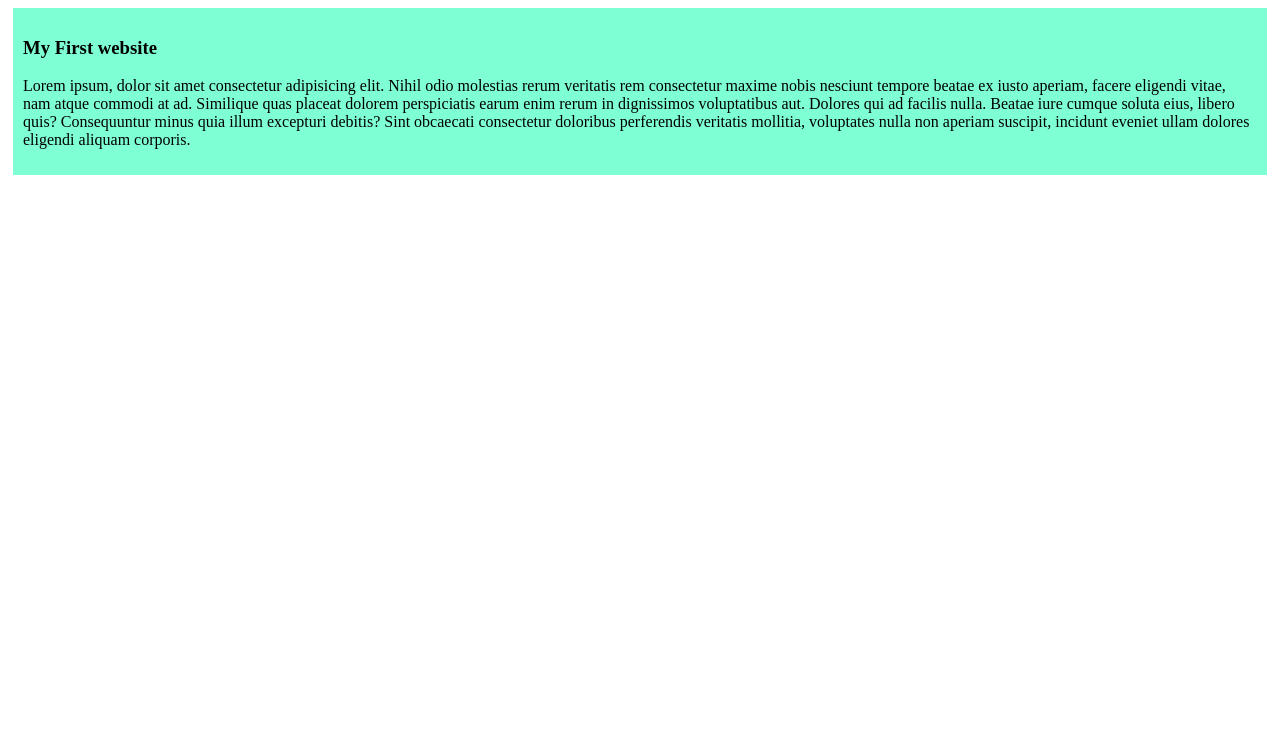
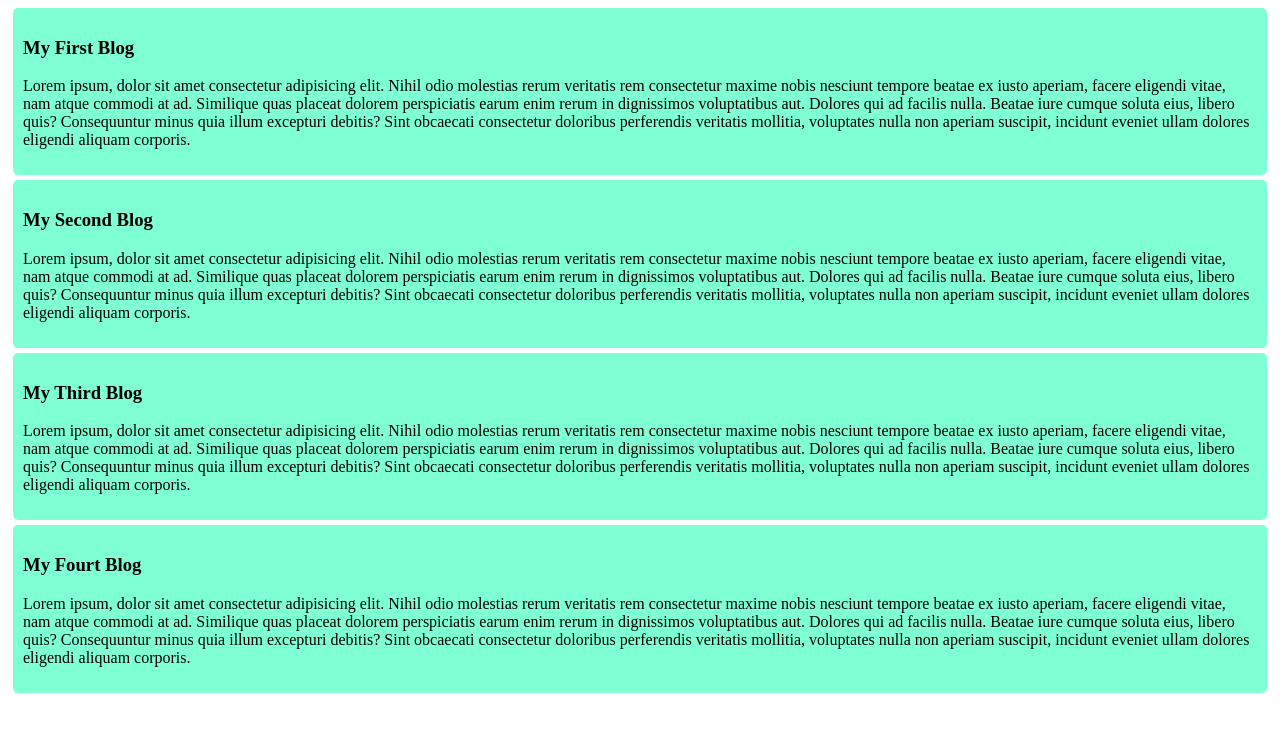
Before and after one commit to yeatasim-cse9/my-second-repo, a plain HTML site: page index.html in a window 1280 px wide. Drawn offline with Linux system fonts and the light colour scheme.

Commit message:
added 3 div tag

```diff
--- a/index.html
+++ b/index.html
@@ -8,7 +8,19 @@
 </head>
 <body>
     <div>
-        <h3>My First website</h3>
+        <h3>My First Blog</h3>
+        <p>Lorem ipsum, dolor sit amet consectetur adipisicing elit. Nihil odio molestias rerum veritatis rem consectetur maxime nobis nesciunt tempore beatae ex iusto aperiam, facere eligendi vitae, nam atque commodi at ad. Similique quas placeat dolorem perspiciatis earum enim rerum in dignissimos voluptatibus aut. Dolores qui ad facilis nulla. Beatae iure cumque soluta eius, libero quis? Consequuntur minus quia illum excepturi debitis? Sint obcaecati consectetur doloribus perferendis veritatis mollitia, voluptates nulla non aperiam suscipit, incidunt eveniet ullam dolores eligendi aliquam corporis.</p>
+    </div>
+    <div>
+        <h3>My Second Blog</h3>
+        <p>Lorem ipsum, dolor sit amet consectetur adipisicing elit. Nihil odio molestias rerum veritatis rem consectetur maxime nobis nesciunt tempore beatae ex iusto aperiam, facere eligendi vitae, nam atque commodi at ad. Similique quas placeat dolorem perspiciatis earum enim rerum in dignissimos voluptatibus aut. Dolores qui ad facilis nulla. Beatae iure cumque soluta eius, libero quis? Consequuntur minus quia illum excepturi debitis? Sint obcaecati consectetur doloribus perferendis veritatis mollitia, voluptates nulla non aperiam suscipit, incidunt eveniet ullam dolores eligendi aliquam corporis.</p>
+    </div>
+    <div>
+        <h3>My Third Blog</h3>
+        <p>Lorem ipsum, dolor sit amet consectetur adipisicing elit. Nihil odio molestias rerum veritatis rem consectetur maxime nobis nesciunt tempore beatae ex iusto aperiam, facere eligendi vitae, nam atque commodi at ad. Similique quas placeat dolorem perspiciatis earum enim rerum in dignissimos voluptatibus aut. Dolores qui ad facilis nulla. Beatae iure cumque soluta eius, libero quis? Consequuntur minus quia illum excepturi debitis? Sint obcaecati consectetur doloribus perferendis veritatis mollitia, voluptates nulla non aperiam suscipit, incidunt eveniet ullam dolores eligendi aliquam corporis.</p>
+    </div>
+    <div>
+        <h3>My Fourt Blog</h3>
         <p>Lorem ipsum, dolor sit amet consectetur adipisicing elit. Nihil odio molestias rerum veritatis rem consectetur maxime nobis nesciunt tempore beatae ex iusto aperiam, facere eligendi vitae, nam atque commodi at ad. Similique quas placeat dolorem perspiciatis earum enim rerum in dignissimos voluptatibus aut. Dolores qui ad facilis nulla. Beatae iure cumque soluta eius, libero quis? Consequuntur minus quia illum excepturi debitis? Sint obcaecati consectetur doloribus perferendis veritatis mollitia, voluptates nulla non aperiam suscipit, incidunt eveniet ullam dolores eligendi aliquam corporis.</p>
     </div>
 
--- a/styles/blog.css
+++ b/styles/blog.css
@@ -2,4 +2,5 @@ div{
     background-color: aquamarine;
     padding: 10px;
     margin: 5px;
+    border-radius: 5px;
 }
```
